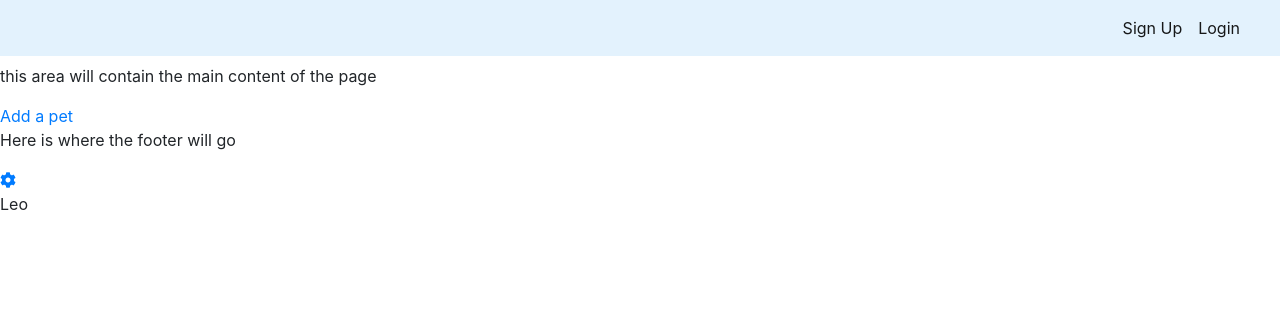
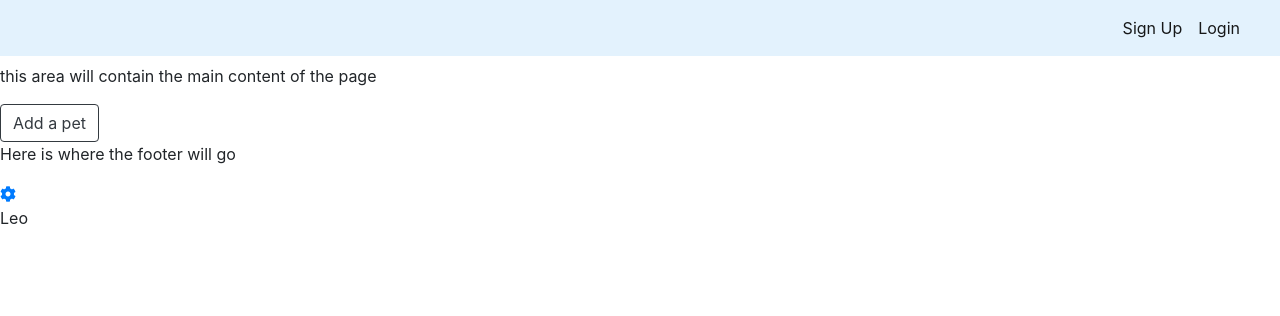
Before and after one commit to Shadowcoder12/Project-4, a Python web app: template templates/pets.html in a window 1280 px wide. Shown: the top 316 px of the page. Run offline with Jinja, Linux system fonts and the light colour scheme; the template is opened without the code that fills it, so the values that code supplies are empty; some libraries are stand-ins or nearby versions.

Commit message:
addded bootstrap classes to links

```diff
--- a/templates/pets.html
+++ b/templates/pets.html
@@ -11,11 +11,11 @@
           <p class="card-text">Desc:{{pet.description}}</p>
           <p class="card-text">Status:{{pet.status}}</p>
           <p class="card-text">Last known Location:{{pet.location}}</p>
-          <a href="{{url_for('show_pet', petid=pet.id)}}" class="btn btn-primary">Show More</a>
+          <a href="{{url_for('show_pet', petid=pet.id)}}" class="btn btn-outline-primary">Show More</a>
 
           {% if current_user.id == pet.user_id %}
 
-          <a href="{{url_for('delete_pet', petid=pet.id)}}" class="btn btn-primary">Delete Pet</a>
+          <a href="{{url_for('delete_pet', petid=pet.id)}}" class="btn btn-outline-danger">Delete Pet</a>
           {% endif %}
 
         </div>
@@ -25,7 +25,7 @@
             {% endfor %}
         </div>
 
-<a href="{{url_for('add_pet')}}">Add a pet</a>
+<a href="{{url_for('add_pet')}}" class="btn btn-outline-dark">Add a pet</a>
 
 
 
--- a/templates/show_pet.html
+++ b/templates/show_pet.html
@@ -32,9 +32,9 @@
 
       {% if current_user.id == pet.user_id %}
 
-      <a href="{{url_for('edit_pet', petid=pet.id)}}" class="btn btn-primary">Edit Pet</a>
+      <a href="{{url_for('edit_pet', petid=pet.id)}}" class="btn btn-outline-secondary">Edit Pet</a>
       {% else %}
-      <a href="{{url_for('found_pet', petid=pet.id)}}" class="btn btn-primary">Have you found my pet</a>
+      <a href="{{url_for('found_pet', petid=pet.id)}}" class="btn btn-outline-success">Have you found my pet</a>
       {% endif %}
 
         <script>
```
